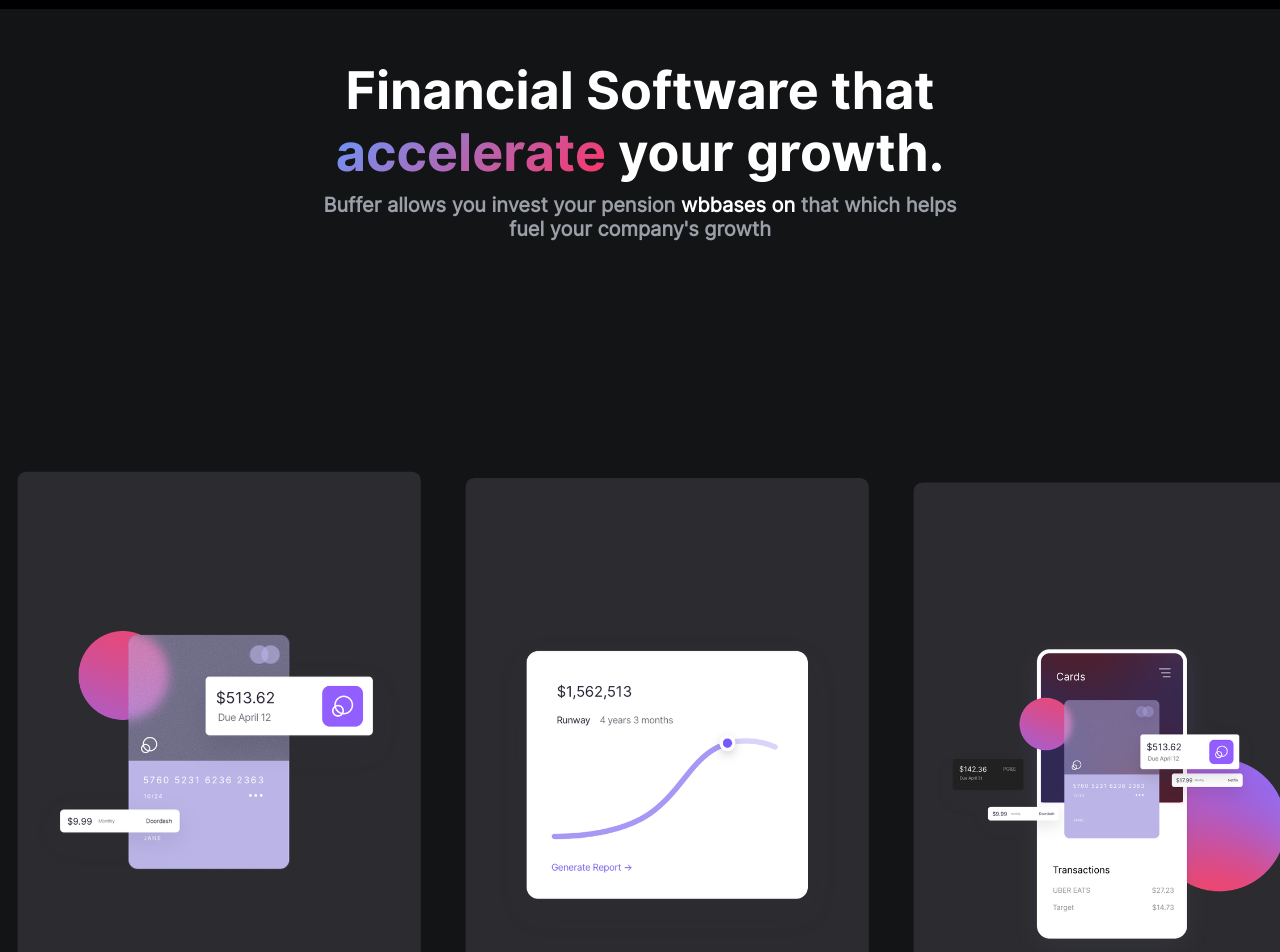
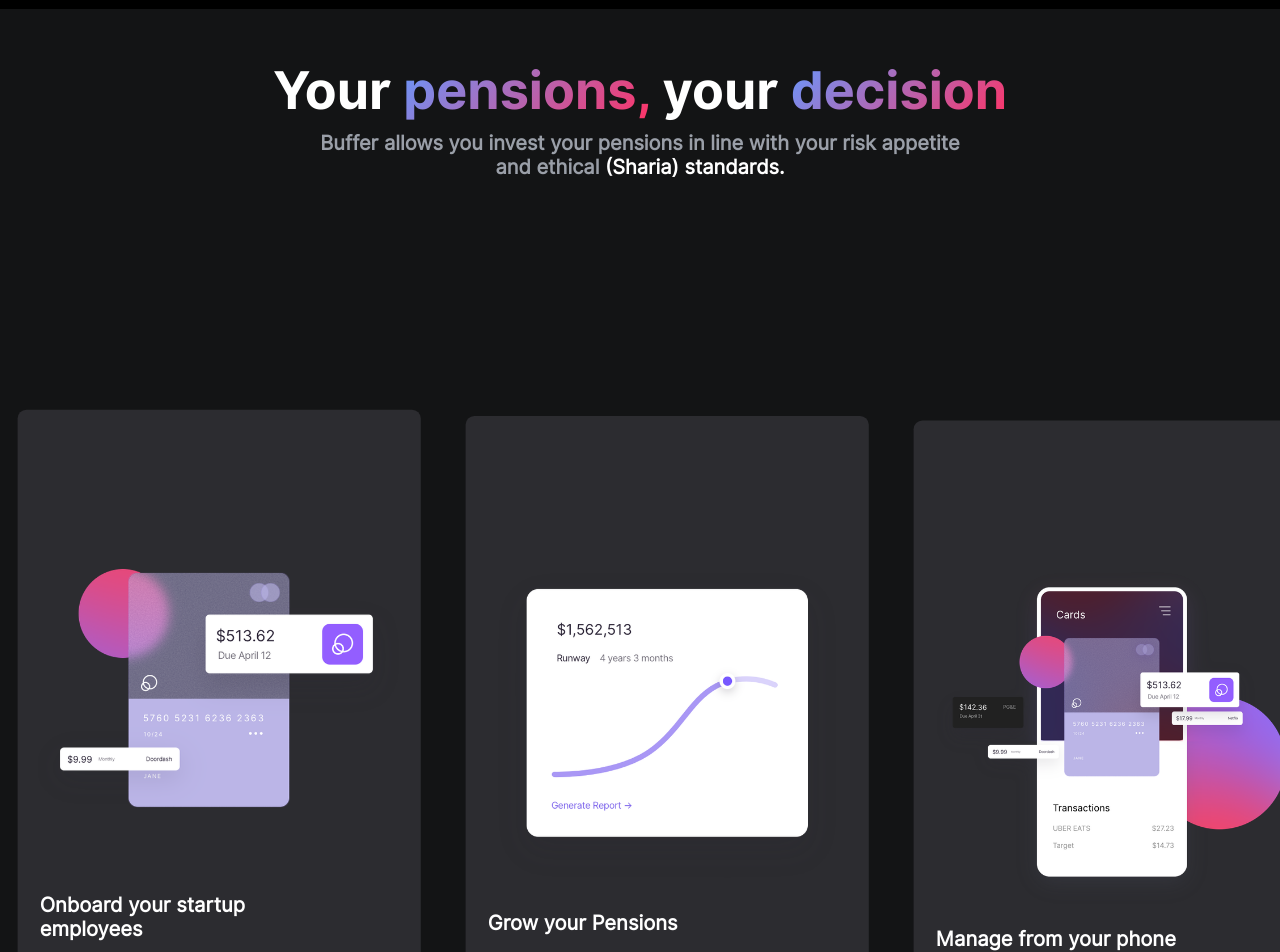
Before and after one commit to nuelkaiser/Buff-Africa, a React (Create React App) app: page / in a window 1280 px wide. Shown: the part 900-1852 px from the top of the page. Built offline with nearby package versions, Linux system fonts and the light colour scheme.

Commit message:
change of words and screen size review

```diff
--- a/package.json
+++ b/package.json
@@ -10,6 +10,7 @@
     "react": "^17.0.2",
     "react-dom": "^17.0.2",
     "react-icons": "^4.3.1",
+    "react-reveal": "^1.2.2",
     "react-router-dom": "^6.2.2",
     "react-scripts": "5.0.0",
     "web-vitals": "^2.1.4"
--- a/src/Buff Folder/LandingPage.js
+++ b/src/Buff Folder/LandingPage.js
@@ -13,12 +13,17 @@ import { BiPulse } from 'react-icons/bi';
 import { GiPadlock } from 'react-icons/gi';
 import Footer from '../Resusable/Footer';
 import Buffer from '../Images/Buffer.jpg';
+import LightSpeed from 'react-reveal/LightSpeed';
+import Zoom from 'react-reveal/Zoom';
+import Flip from 'react-reveal/Flip';
+import Fade from 'react-reveal/Fade';
 
 
 function LandingPage() {
     return (
         <div>
             <div className='landing-container'>
+                <LightSpeed left>
                     <div className='heading'>
                         <h1>
                             After <span>Hardwork</span>, <br /> comes <span className='retire'>Retirement</span> <br /> <span>Enjoyment</span>
@@ -31,14 +36,19 @@ function LandingPage() {
                             </button>
                         </Link>
                     </div>
+                </LightSpeed>
                 <div className='buss'>
                     <h2>Trusted by your favourite businesses</h2>
                 </div>
                 <div className='support-container'>
+                    <Flip left>
                         <div className='finance'>
-                        <h1>Financial Software that <br /> <span>accelerate</span> your growth. </h1>
-                        <p>Buffer allows you invest your pension <span>wbbases on</span> that which helps fuel your company's growth</p>
+                            <h1>Your <span>pensions,</span> your <span>decision</span> </h1>
+                            <p>Buffer allows you invest your pensions  in line with your risk appetite and ethical <span>(Sharia) standards.</span></p>
                         </div>
+                    </Flip>
+
+                    <Zoom left>
                         <div className='buff-service'>
                             <Card
                                 img={Dollar}
@@ -57,18 +67,22 @@ function LandingPage() {
                             <Card
                                 img={Dollar2}
                                 alt={`Phone display`}
-                            h1={`Manage your phone`}
+                                h1={`Manage from your phone`}
                                 p={`Manage your pension account with confidence.`}
                             />
                         </div>
+                    </Zoom>
                 </div>
                 <div className='company-outro'>
                     <div className='outro-inner'>
+                        <Fade right>
                             <div className='guarantee'>
                                 <h1> Keeping your money <span>safe</span></h1>
                                 <h2>Your pensions are managed and  administered by some of the best and  biggest pension managers in Africa.</h2>
                                 <p>Built with security and <span>easy-of-use</span> mind.</p>
                             </div>
+                        </Fade>
+                        <Zoom right>
                             <div className='company-attr'>
                                 <Attributes
                                     img={<AiFillForward />}
@@ -94,11 +108,14 @@ function LandingPage() {
                                     p={`Our systems operate with 99%+ uptime and is certified with the highest standards.`}
                                 />
                             </div>
+                        </Zoom>
                     </div>
                 </div>
+                <LightSpeed left>
                     <div className='warning'>
                         <p>As with all investments your capital is at risk. The value of what you put in may go up, as well as go down </p>
                     </div>
+                </LightSpeed>
 
                 <div className='account-container'>
                     <h1>
--- a/src/Buff Folder/WaitListPage.css
+++ b/src/Buff Folder/WaitListPage.css
@@ -160,7 +160,23 @@ form {
   }
 }
 
+@media (max-width: 820px) {
+  form {
+    height: 20vh;
+  }
+}
+
+@media (max-width: 768px) {
+  form {
+    height: 22vh;
+  }
+}
+
 @media (max-width: 425px) {
+
+  form {
+    height: initial;
+  }
 
   .access-words h1 {
     font-size: 42px;
--- a/src/Buff Folder/WaitListPage.js
+++ b/src/Buff Folder/WaitListPage.js
@@ -4,17 +4,17 @@ import './WaitListPage.css';
 import { AiFillThunderbolt } from 'react-icons/ai';
 import emailjs from 'emailjs-com';
 
-function sendSubscribers (e) {
+function sendSubscribers(e) {
   e.preventDefault();
 
- emailjs.sendForm('service_pc18qbj', 'template_rdstg3a', e.target, 'gDwc1b1z9wwHYSl1p')
+  emailjs.sendForm('service_pc18qbj', 'template_rdstg3a', e.target, 'gDwc1b1z9wwHYSl1p')
     .then((result) => {
-        console.log(result.text);
+      console.log(result.text);
     }, (error) => {
-        console.log(error.text);
+      console.log(error.text);
     });
 
-    e.target.reset()
+  e.target.reset()
 }
 
 function WaitListPage() {
@@ -42,8 +42,8 @@ function WaitListPage() {
 
             <div className='form-container'>
               <form onSubmit={sendSubscribers}>
+                <input className='name-input' placeholder='First Name' type='text' name='name' />
                 <input className='email-input' placeholder='Email' type='email' name='email' />
-                <input className='name-input' placeholder='First Name' type='text'  name='name'/>
 
 
                 <div className='submit-btn'>
--- a/src/Resusable/Card.css
+++ b/src/Resusable/Card.css
@@ -33,6 +33,11 @@
     transform: scale(.9);
 }
 
+.img:hover {
+    transform: scale(1);
+    transition: cubic-bezier(0.165, 0.84, 0.44, 1) 200ms;
+}
+
 .learn {
     margin-top: 25px;
     display: flex;
```
Also changed, not shown: 1 other file (tests, documents, lock files or other folders). Lines whose indentation alone changed are shown as unchanged.
